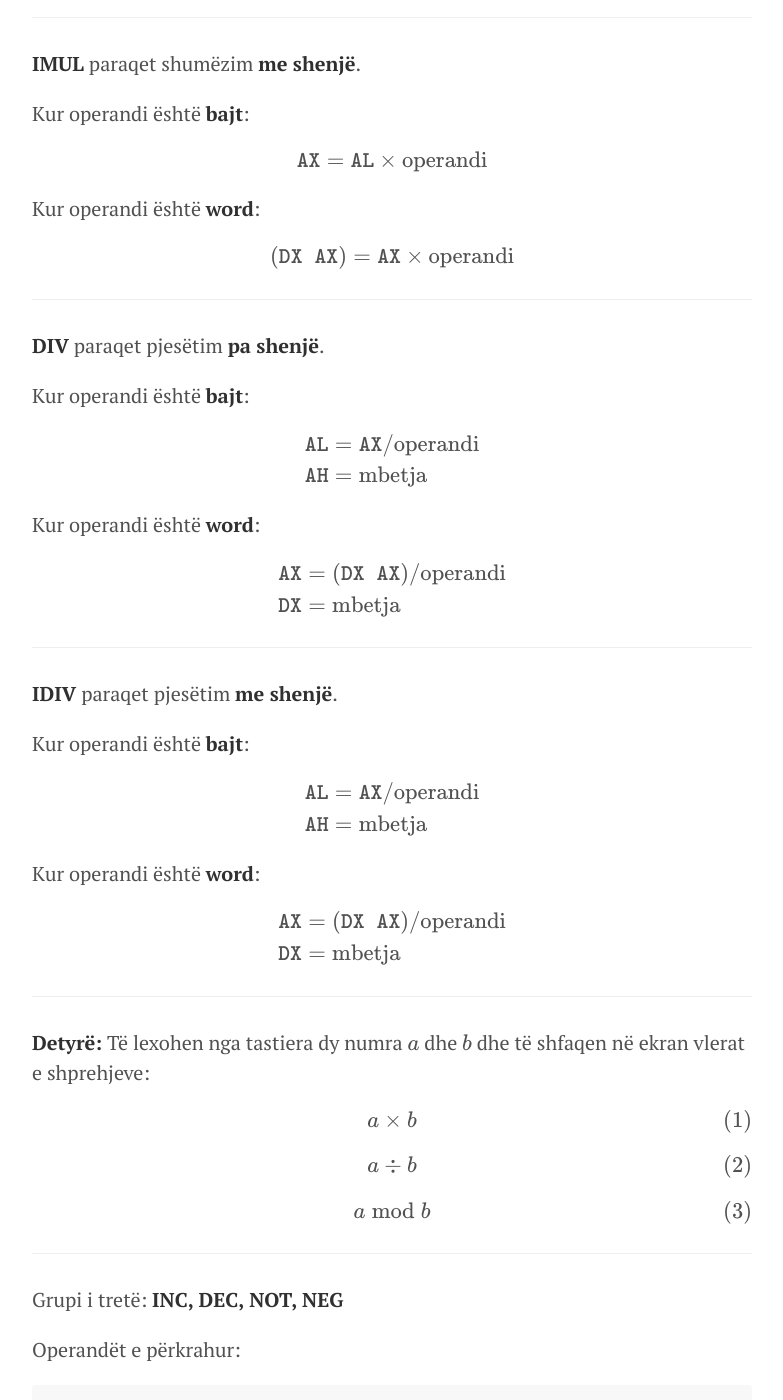
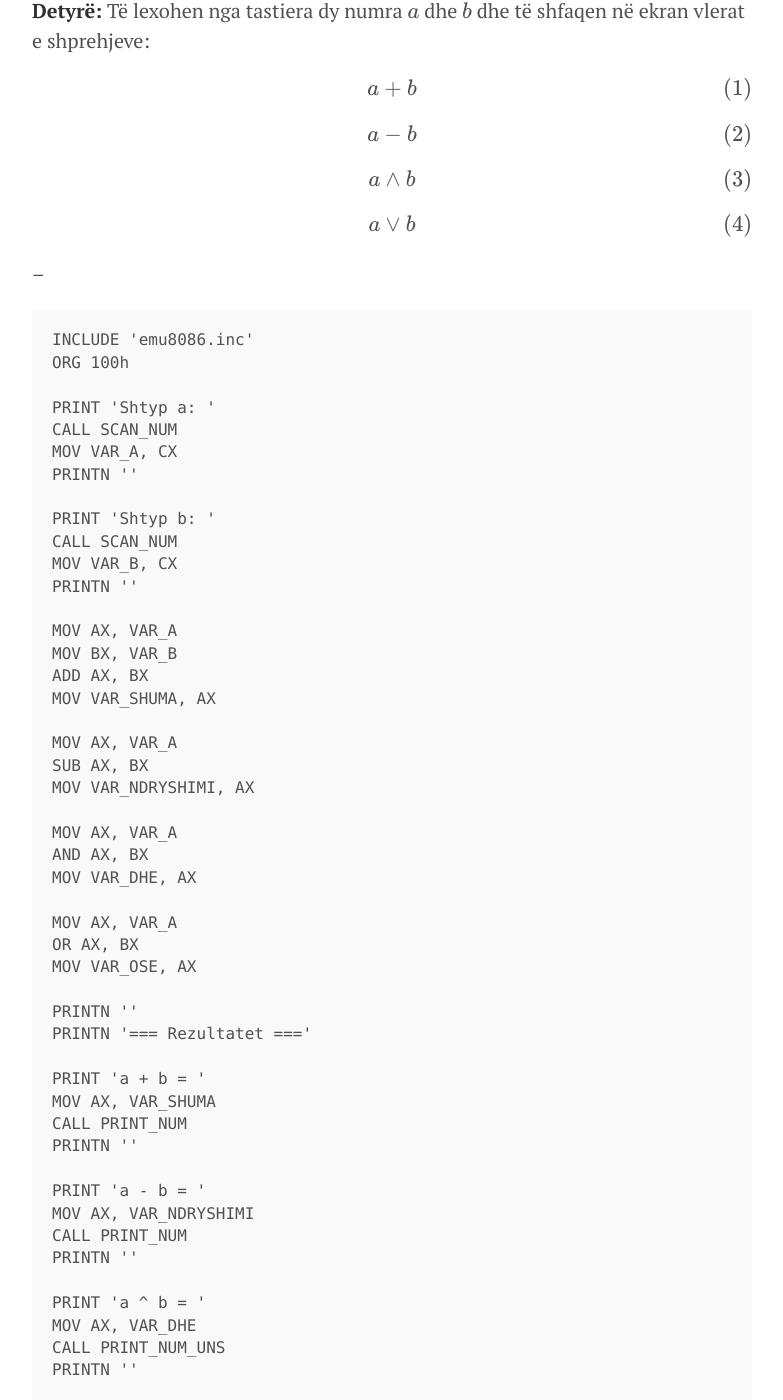
Before and after one commit to edongashi/edongashi.github.io, a Jekyll site: the page built from lendet/arkitektura-kompjutereve/java8.md, in a window 1280 px wide and 1400 px high, scrolled down 6855 px. Shown: the whole window, without its empty margins (248-1031 px from the left). Built offline with Jekyll 4.4.1, drawn with Linux system fonts in a browser that asks for light colours; our own code applies the rules of GitHub Pages for plain Markdown files; formulas are drawn with MathJax 3; some of the changed text lies outside the part shown.

Commit message:
java 8 ak

````diff
--- a/lendet/arkitektura-kompjutereve/java8.md
+++ b/lendet/arkitektura-kompjutereve/java8.md
@@ -101,6 +101,58 @@
 a = 15
 b = -2
 c = 3
+```
+
+--
+
+```x86asm
+INCLUDE 'emu8086.inc'
+ORG 100h
+
+PRINT 'Jepni vleren a: '
+CALL SCAN_NUM
+MOV VAR_A, CX
+PRINTN ''
+
+PRINT 'Jepni vleren b: '
+CALL SCAN_NUM
+MOV VAR_B, CX
+PRINTN ''
+
+PRINT 'Jepni vleren c: '
+CALL SCAN_NUM
+MOV VAR_C, CX
+PRINTN ''
+PRINTN ''
+
+PRINTN 'Keni shtypur vlerat:'
+
+PRINT 'a = '
+MOV AX, VAR_A
+CALL PRINT_NUM
+PRINTN ''
+
+PRINT 'b = '
+MOV AX, VAR_B
+CALL PRINT_NUM
+PRINTN ''
+
+PRINT 'c = '
+MOV AX, VAR_C
+CALL PRINT_NUM
+PRINTN ''
+
+RET
+
+DEFINE_SCAN_NUM
+DEFINE_PRINT_NUM
+DEFINE_PRINT_NUM_UNS
+
+VAR_A DW ?
+VAR_B DW ?
+VAR_C DW ?
+
+END
 ```
 
 ---
@@ -214,6 +266,79 @@
 a \lor b \tag{4}
 $$
 
+--
+
+```x86asm
+INCLUDE 'emu8086.inc'
+ORG 100h
+
+PRINT 'Shtyp a: '
+CALL SCAN_NUM
+MOV VAR_A, CX
+PRINTN ''
+
+PRINT 'Shtyp b: '
+CALL SCAN_NUM
+MOV VAR_B, CX
+PRINTN ''
+
+MOV AX, VAR_A
+MOV BX, VAR_B
+ADD AX, BX
+MOV VAR_SHUMA, AX
+
+MOV AX, VAR_A
+SUB AX, BX
+MOV VAR_NDRYSHIMI, AX
+
+MOV AX, VAR_A
+AND AX, BX
+MOV VAR_DHE, AX
+
+MOV AX, VAR_A
+OR AX, BX
+MOV VAR_OSE, AX
+
+PRINTN ''
+PRINTN '=== Rezultatet ==='
+
+PRINT 'a + b = '
+MOV AX, VAR_SHUMA
+CALL PRINT_NUM
+PRINTN ''
+
+PRINT 'a - b = '
+MOV AX, VAR_NDRYSHIMI
+CALL PRINT_NUM
+PRINTN ''
+
+PRINT 'a ^ b = '
+MOV AX, VAR_DHE
+CALL PRINT_NUM_UNS
+PRINTN ''
+
+PRINT 'a v b = '
+MOV AX, VAR_OSE
+CALL PRINT_NUM_UNS
+PRINTN ''
+
+RET
+
+DEFINE_SCAN_NUM
+DEFINE_PRINT_NUM
+DEFINE_PRINT_NUM_UNS
+
+VAR_A DW ?
+VAR_B DW ?
+
+VAR_SHUMA DW ?
+VAR_NDRYSHIMI DW ?
+VAR_DHE DW ?
+VAR_OSE DW ?
+
+END
+```
+
 ---
 
 **Detyrë:** Të lexohen nga tastiera dy numra $a$ dhe $b$ dhe të vrojtohen relacionet (përmes ALU flags):
@@ -233,6 +358,39 @@
 $$
 a = 0, a > 0, a < 0 \tag{4}
 $$
+
+--
+
+```x86asm
+INCLUDE 'emu8086.inc'
+ORG 100h
+
+PRINT 'Jepni vleren a: '
+CALL SCAN_NUM
+MOV VAR_A, CX
+PRINTN ''
+
+PRINT 'Jepni vleren b: '
+CALL SCAN_NUM
+MOV VAR_B, CX
+PRINTN ''
+
+MOV AX, VAR_A
+MOV BX, VAR_B
+
+CMP AX, BX
+; CMP AX, 0
+
+RET
+
+DEFINE_SCAN_NUM
+
+VAR_A DW ?
+VAR_B DW ?
+VAR_C DW ?
+
+END
+```
 
 ---
 
@@ -339,6 +497,69 @@
 a \bmod b \tag{3}
 $$
 
+--
+
+```x86asm
+INCLUDE 'emu8086.inc'
+ORG 100h
+
+PRINT 'Shtyp a: '
+CALL SCAN_NUM
+MOV VAR_A, CL
+PRINTN ''
+
+PRINT 'Shtyp b: '
+CALL SCAN_NUM
+MOV VAR_B, CL
+PRINTN ''
+
+MOV AH, 0
+MOV BH, 0
+MOV AL, VAR_A
+MOV BL, VAR_B
+
+MUL BL
+MOV VAR_PRODHIMI, AX
+
+MOV AH, 0
+MOV AL, VAR_A
+DIV BL
+MOV VAR_HERESI, AL
+MOV VAR_MBETJA, AH
+
+PRINT 'a x b = '
+MOV AX, VAR_PRODHIMI
+CALL PRINT_NUM
+PRINTN ''
+
+PRINT 'a / b = '
+MOV AH, 0
+MOV AL, VAR_HERESI
+CALL PRINT_NUM
+PRINTN ''
+
+PRINT 'a % b = '
+MOV AH, 0
+MOV AL, VAR_MBETJA
+CALL PRINT_NUM
+PRINTN ''
+
+RET
+
+DEFINE_SCAN_NUM
+DEFINE_PRINT_NUM
+DEFINE_PRINT_NUM_UNS
+
+VAR_A DB ?
+VAR_B DB ?
+
+VAR_PRODHIMI DW ?
+VAR_HERESI DB ?
+VAR_MBETJA DB ?
+
+END
+```
+
 ---
 
 Grupi i tretë: **INC, DEC, NOT, NEG**
````
